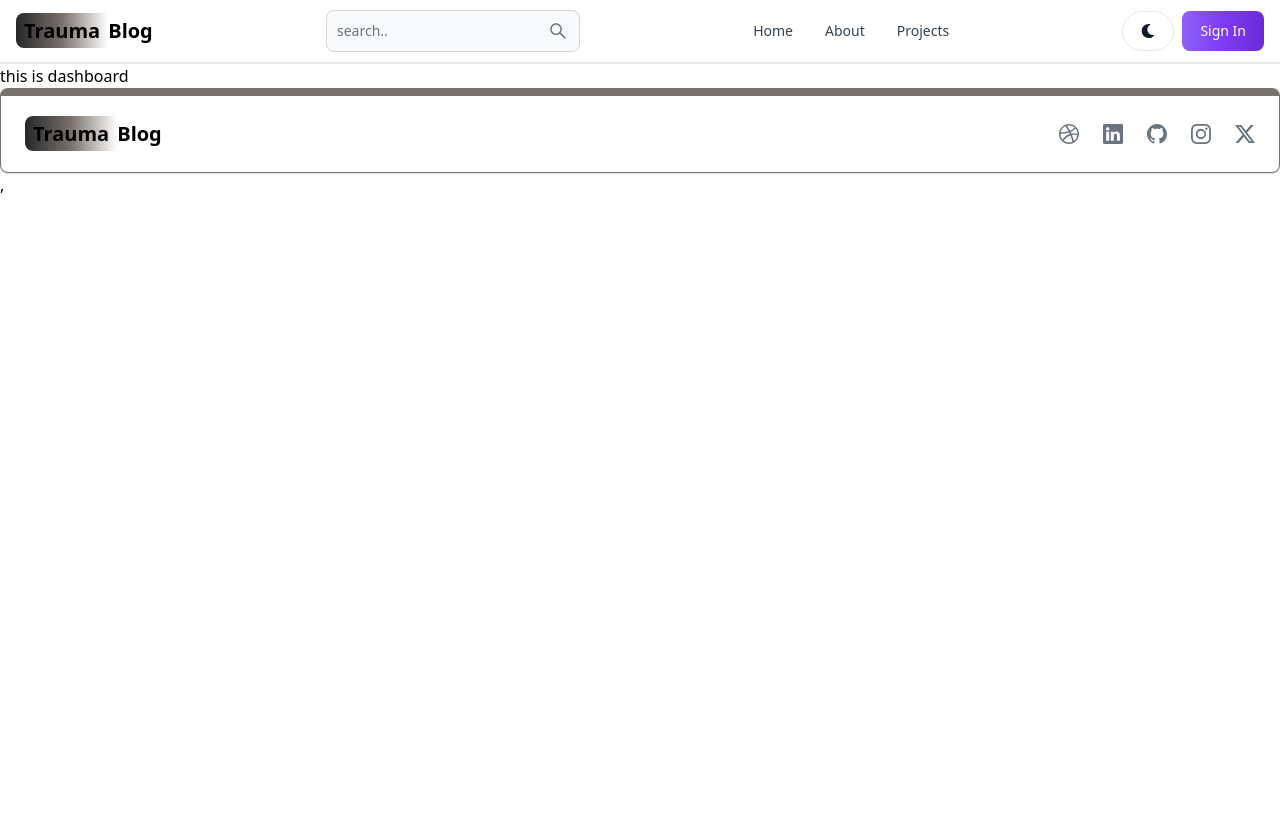
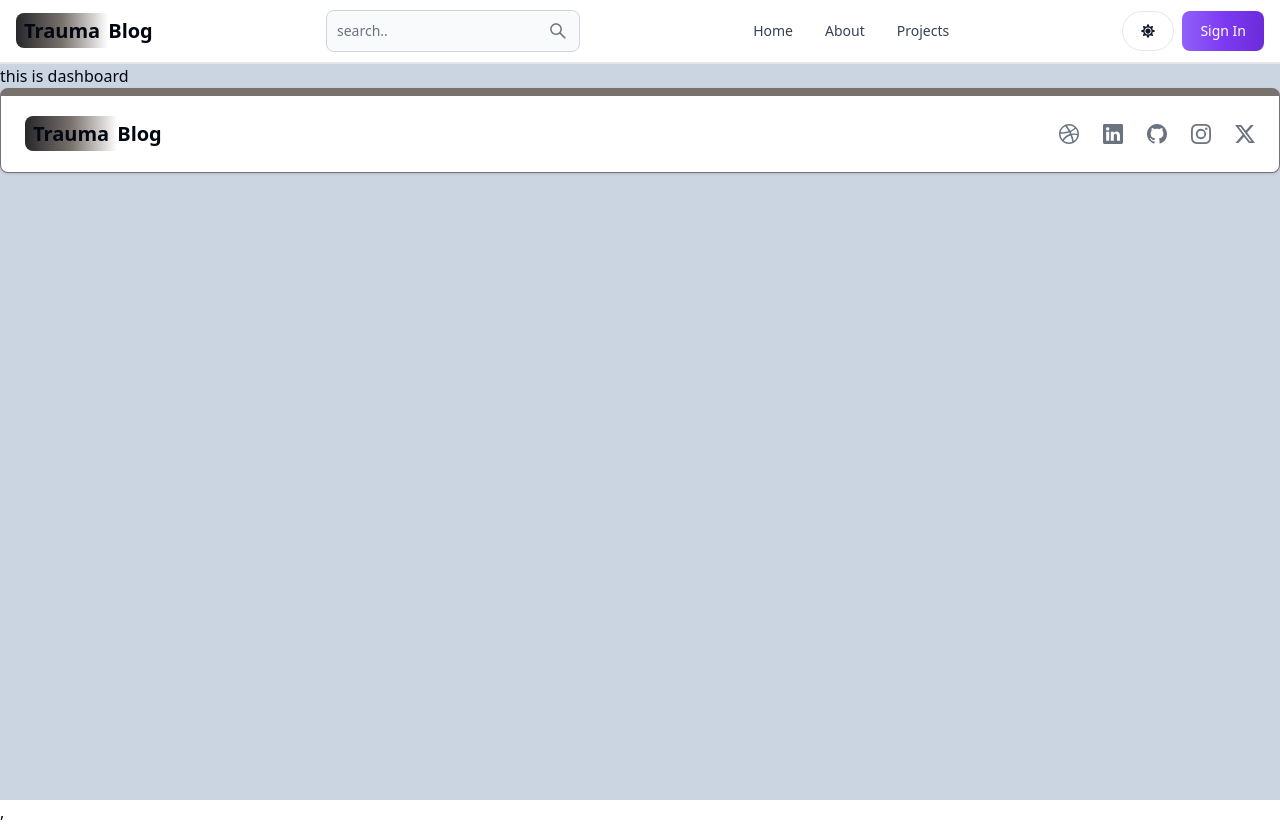
Before and after one commit to yogeshprakhar/Story-Speak-blog-app, a React (Vite) app in the folder frontend/: page /dashboard in a window 1280 px wide. Before the commit the page ends 800 px from the top, so only its background shows below. Built offline with nearby package versions, Linux system fonts and the light colour scheme; no server answers.

Commit message:
complete dark mode functionality

```diff
--- a/frontend/src/components/Header.jsx
+++ b/frontend/src/components/Header.jsx
@@ -2,13 +2,16 @@ import { Avatar, Button, Dropdown, Navbar, TextInput } from "flowbite-react";
 import React from "react";
 import { Link, useLocation } from "react-router-dom";
 import { AiOutlineSearch } from "react-icons/ai";
-import { FaMoon } from "react-icons/fa";
-import { useSelector } from "react-redux";
+import { FaMoon, FaSun } from "react-icons/fa";
+import { useSelector, useDispatch } from "react-redux";
+import { toogleTheme } from "../redux/theme/themeSlice";
 
 const Header = () => {
   const path = useLocation().pathname;
+  const dispatch = useDispatch();
+  const {theme} = useSelector(state => state.theme)
   const { currentUser } = useSelector((state) => state.user);
-  console.log(currentUser)
+  // console.log(currentUser)
   return (
     <Navbar className="border-b-2">
       <Link
@@ -32,8 +35,13 @@ const Header = () => {
         <AiOutlineSearch />
       </Button>
       <div className="flex gap-2 md:order-2">
-        <Button className="hidden md:inline" color={"gray"} pill>
-          <FaMoon />
+        <Button
+          className="hidden md:inline"
+          color={"gray"}
+          pill
+          onClick={() => dispatch(toogleTheme())}
+        >
+          {theme === 'light' ? <FaSun/> : <FaMoon/>}
         </Button>
         {currentUser ? (
           <Dropdown
@@ -47,7 +55,7 @@ const Header = () => {
             <Link to={"/dashboard?tab=profile"}>
               <Dropdown.Item>Profile</Dropdown.Item>
             </Link>
-            <Dropdown.Divider/>
+            <Dropdown.Divider />
             <Dropdown.Item>Sign Out</Dropdown.Item>
           </Dropdown>
         ) : (
--- /dev/null
+++ b/frontend/src/components/ThemeProvider.jsx
@@ -0,0 +1,12 @@
+import { useSelector } from "react-redux";
+
+export default function ThemeProvider({ children }) {
+  const { theme } = useSelector((state) => state.theme);
+  return (
+    <div className={theme}>
+      <div className=" bg-slate-300 text-gray-950 dark:text-gray-200 dark:bg-[rgb(2,3,17)] min-h-screen">
+        {children}
+      </div>
+    </div>
+  );
+}
--- a/frontend/src/main.jsx
+++ b/frontend/src/main.jsx
@@ -5,11 +5,14 @@ import "./index.css";
 import { store, persistor } from "./redux/store.js";
 import { Provider } from "react-redux";
 import { PersistGate } from "redux-persist/integration/react";
+import ThemeProvider from "./components/ThemeProvider.jsx";
 
 ReactDOM.createRoot(document.getElementById("root")).render(
   <PersistGate persistor={persistor}>
     <Provider store={store}>
-      <App />
+      <ThemeProvider>
+        <App />
+      </ThemeProvider>
     </Provider>
     ,
   </PersistGate>
--- a/frontend/src/redux/store.js
+++ b/frontend/src/redux/store.js
@@ -2,10 +2,11 @@ import { configureStore, combineReducers } from "@reduxjs/toolkit";
 import userReducer from "./user/userSlice.js";
 import { persistReducer, persistStore } from "redux-persist";
 import storage from "redux-persist/lib/storage";
-// import persistStore from "redux-persist/es/persistStore.js";
+import themeReducer from "./theme/themeSlice.js"
 
 const rootReducer = combineReducers({
   user: userReducer,
+  theme: themeReducer
 });
 
 const persistConfig = {
--- /dev/null
+++ b/frontend/src/redux/theme/themeSlice.js
@@ -0,0 +1,19 @@
+import { createSlice } from "@reduxjs/toolkit";
+
+const initialState = {
+  theme: "light",
+};
+
+const themeSlice = createSlice({
+  name: "theme",
+  initialState,
+  reducers: {
+    toogleTheme: (state) => {
+      state.theme = state.theme === "light" ? "dark" : "light";
+    },
+  },
+});
+
+export const { toogleTheme } = themeSlice.actions;
+
+export default themeSlice.reducer;
```
